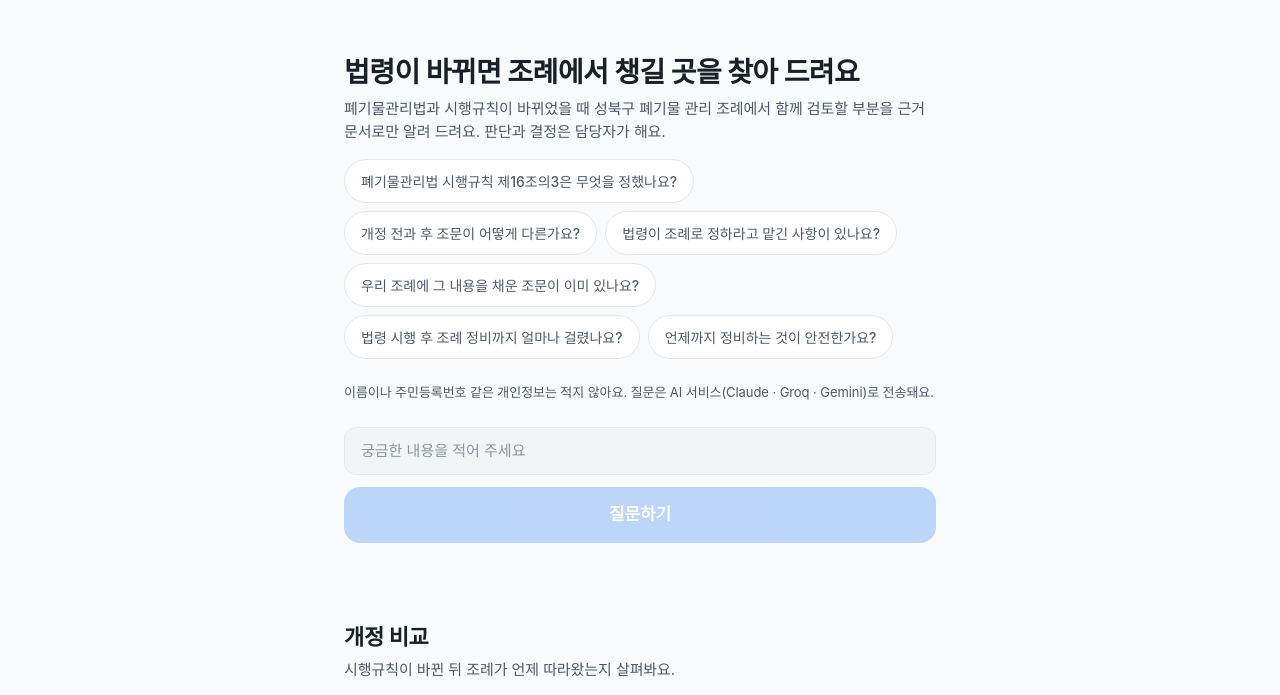
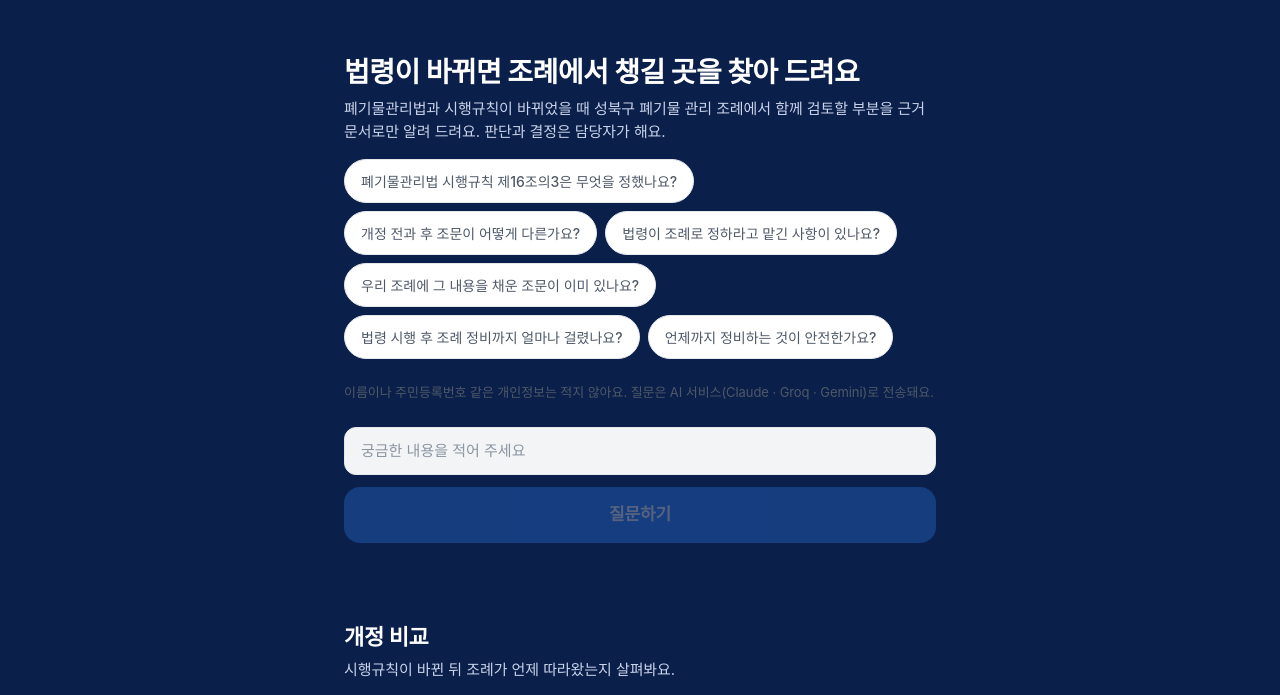
Before and after one commit to 2131269seoeun/team-project-05, a website: page public/index.html in a window 1280 px wide. Shown: the part 59-754 px from the top of the page. Drawn offline with Linux system fonts and the light colour scheme; no server answers; a web font is replaced by a local one.

Commit message:
웹 사이트 배경색을 남색으로 변경
Co-Authored-By: Claude Sonnet 5.5 <noreply@anthropic.com>
Claude-Session: https://claude.ai/code/session_01NQAU39tgTFAb8yi9iCA2iY

```diff
--- a/public/styles.css
+++ b/public/styles.css
@@ -24,7 +24,9 @@
   --orange-text: oklch(0.5 0.13 56);
   --orange-wash: oklch(0.95 0.05 70);
   --press: rgba(0, 0, 0, 0.26);
-  --bg: var(--grey-50);
+  --bg: #0b1f4b;          /* 남색 배경 */
+  --on-bg: #ffffff;
+  --on-bg-sub: #c9d3ea;
   --surface: var(--white);
   --text: var(--grey-900);
   --text-sub: var(--grey-700);
@@ -51,7 +53,7 @@
     --grey-100: #2c2c35;
     --grey-50: #202027;
     --white: #202027;
-    --bg: oklch(0.174 0.006 286);
+    --bg: #0b1f4b;
     --surface: oklch(0.247 0.013 285);
     --blue-text: #8bb8ff;
     --red-text: #ff9aa2;
@@ -77,6 +79,10 @@ body {
   word-break: keep-all;       /* 한글은 단어 단위로 줄바꿈 */
   overflow-wrap: anywhere;
 }
+/* 남색 배경 위에 바로 놓이는 글씨 */
+main > section > h1, main > section > h2 { color: var(--on-bg); }
+main > section > .lead, .privacy, .footer { color: var(--on-bg-sub); }
+.privacy a, .footer a { color: var(--on-bg); }
 .num { font-variant-numeric: tabular-nums; }
 
 button, input { font: inherit; color: inherit; }
```
